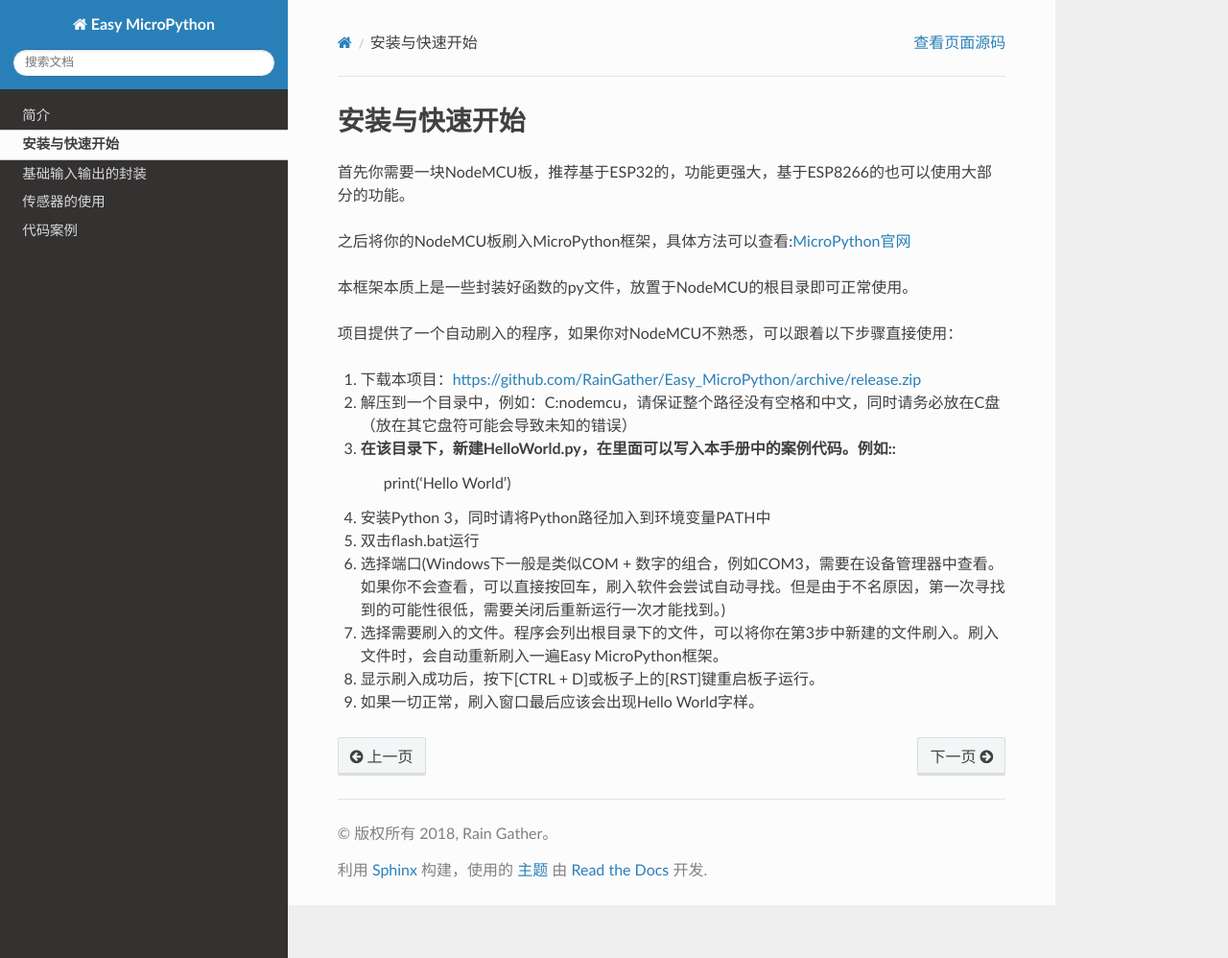
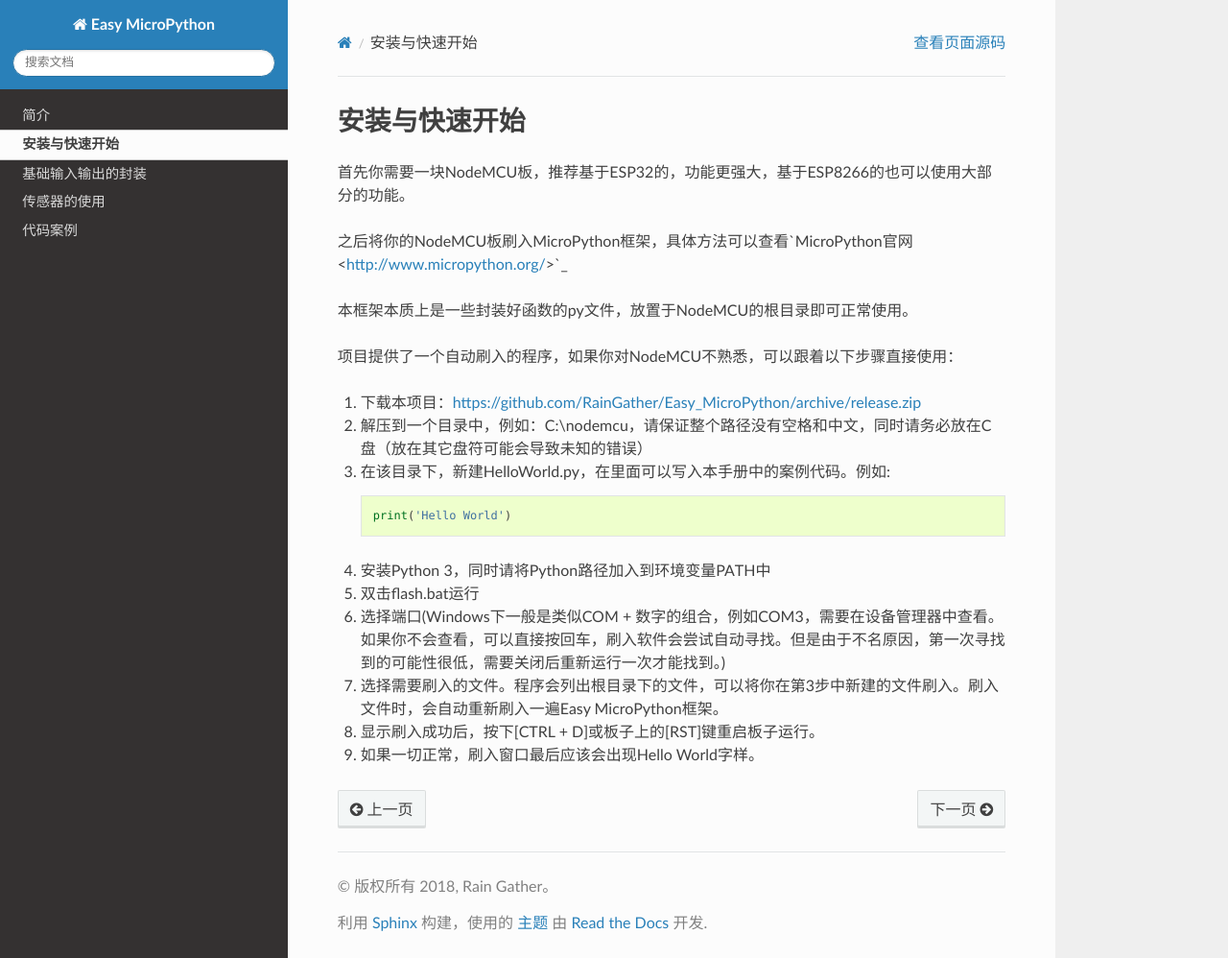
Before and after one commit to RainGather/Easy_MicroPython, a Sphinx documentation site: the page built from docs/install.rst, in a window 1280 px wide and 998 px high. Shown: the whole window at 96% size. Built offline with Sphinx 7.4.7 and the Read the Docs theme 2.0.0, drawn with Linux system fonts in a browser that asks for light colours.

Commit message:
install docs format bugfix

```diff
--- a/docs/install.rst
+++ b/docs/install.rst
@@ -3,15 +3,16 @@
 
 首先你需要一块NodeMCU板，推荐基于ESP32的，功能更强大，基于ESP8266的也可以使用大部分的功能。
 
-之后将你的NodeMCU板刷入MicroPython框架，具体方法可以查看:`MicroPython官网 <http://www.micropython.org/>`_
+之后将你的NodeMCU板刷入MicroPython框架，具体方法可以查看`MicroPython官网 <http://www.micropython.org/>`_
 
 本框架本质上是一些封装好函数的py文件，放置于NodeMCU的根目录即可正常使用。
 
 项目提供了一个自动刷入的程序，如果你对NodeMCU不熟悉，可以跟着以下步骤直接使用：
 
 1. 下载本项目：https://github.com/RainGather/Easy_MicroPython/archive/release.zip
-2. 解压到一个目录中，例如：C:\nodemcu，请保证整个路径没有空格和中文，同时请务必放在C盘（放在其它盘符可能会导致未知的错误）
+2. 解压到一个目录中，例如：C:\\nodemcu，请保证整个路径没有空格和中文，同时请务必放在C盘（放在其它盘符可能会导致未知的错误）
 3. 在该目录下，新建HelloWorld.py，在里面可以写入本手册中的案例代码。例如::
+
     print('Hello World')
 4. 安装Python 3，同时请将Python路径加入到环境变量PATH中
 5. 双击flash.bat运行
```
